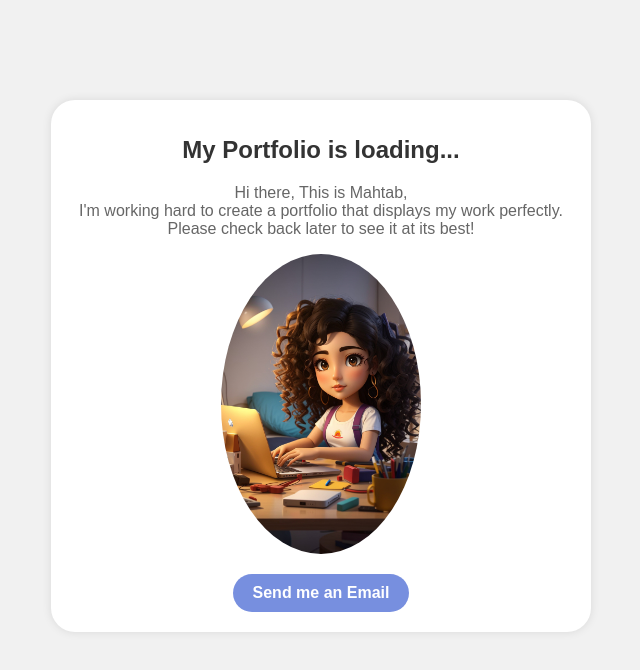
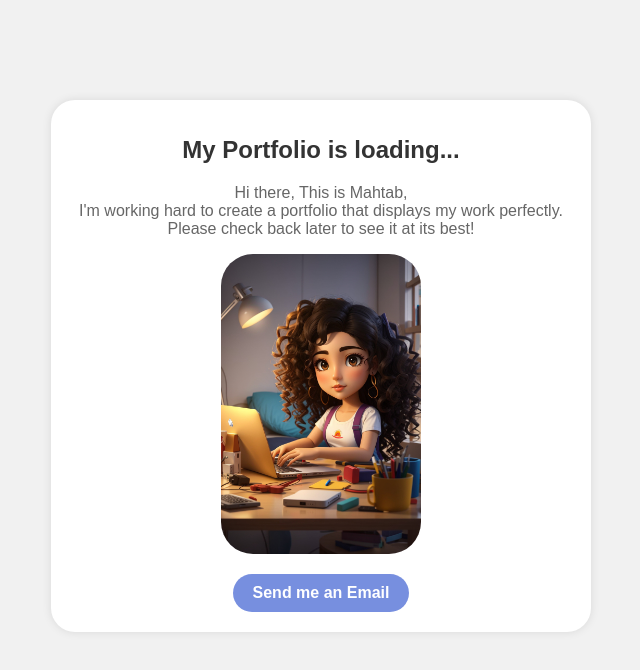
Before and after one commit to MahtabeeZz/Portfolio, a plain HTML site: page index.html in a window 1280 px wide. Shown: the whole page, without its empty margins (319-959 px from the left). Drawn offline with Linux system fonts and the light colour scheme.

Commit message:
init commit

```diff
--- a/Styles.css
+++ b/Styles.css
@@ -33,7 +33,7 @@ p {
   max-width:40%;
   display: block;
   margin: 0 auto;
-  border-radius: 50%;
+  border-radius: 32px;
 }
 
 .email-button {
```
